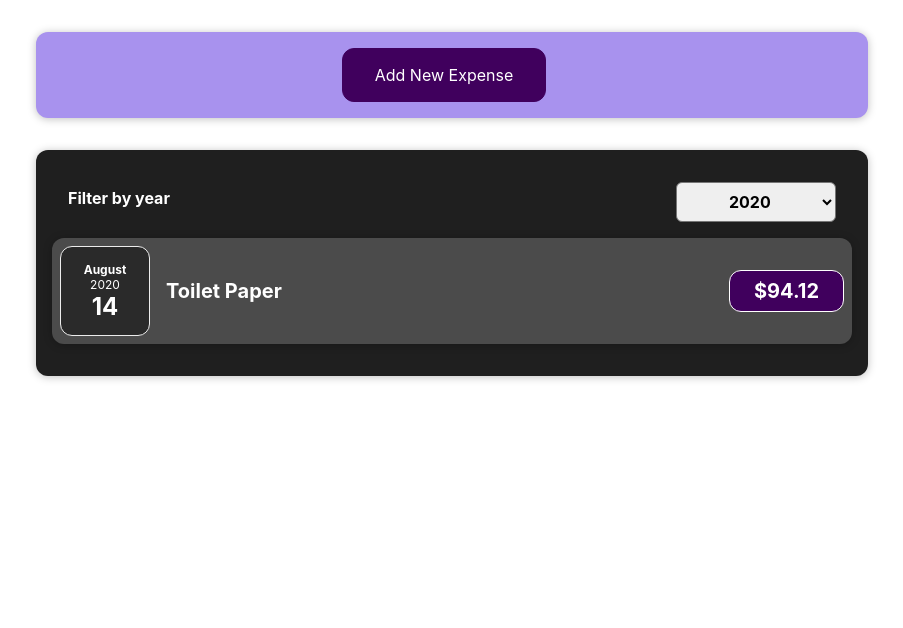
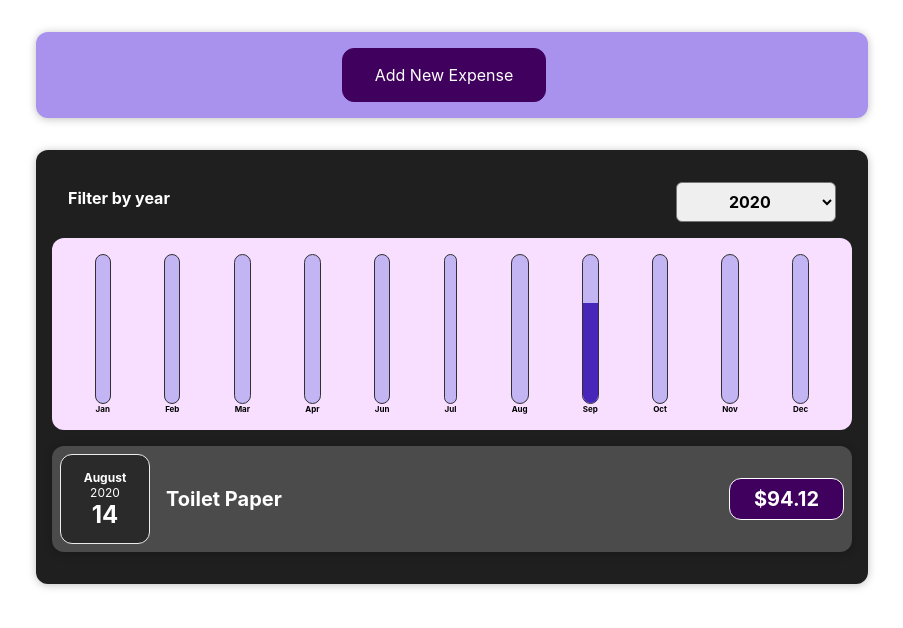
Before and after one commit to wlsdpcks/react-complete-guide, a React (Create React App) app: page / in a window 1280 px wide. Shown: the top 628 px of the page, without its empty margins (188-1091 px from the left). Built offline with nearby package versions, Linux system fonts and the light colour scheme.

Commit message:
80. 마무리 및 다음 단계

```diff
--- a/src/components/Chart/Chart.js
+++ b/src/components/Chart/Chart.js
@@ -3,13 +3,16 @@
 import "./Chart.css";
 
 const Chart = (props) => {
+  const dataPointsValues = props.dataPoints.map((dataPoint) => dataPoint.value);
+  const totalmaximum = Math.max(...dataPointsValues);
+
   return (
     <div className="chart">
       {props.dataPoints.map((dataPoint) => (
         <ChartBar
           key={dataPoint.label}
           value={dataPoint.value}
-          maxValue={null}
+          maxValue={totalmaximum}
           label={dataPoint.label}
         />
       ))}
--- a/src/components/Chart/ChartBar.js
+++ b/src/components/Chart/ChartBar.js
@@ -5,7 +5,7 @@
 const ChartBar = (props) => {
   let barFillHeight = "0%";
 
-  if (props.max > 0) {
+  if (props.maxValue > 0) {
     barFillHeight = Math.round((props.value / props.maxValue) * 100);
   }
 
--- a/src/components/Expenses/Expenses.js
+++ b/src/components/Expenses/Expenses.js
@@ -3,6 +3,7 @@
 import Card from "../UI/Card";
 import ExpensesFilter from "./ExpensesFilter";
 import ExpensesList from "./ExpensesList";
+import ExpensesChart from "./ExpensesChart";
 import "./Expenses.css";
 
 const Expenses = (props) => {
@@ -23,6 +24,7 @@
           selected={filteredYear}
           onChangeFilter={filterChangeHandler}
         />
+        <ExpensesChart expenses={filteredExpenses} />
         <ExpensesList items={filteredExpenses} />
       </Card>
     </div>
--- /dev/null
+++ b/src/components/Expenses/ExpensesChart.js
@@ -0,0 +1,25 @@
+import React from "react";
+import Chart from "../Chart/Chart";
+const ExpensesChart = (props) => {
+  const chartDataPoints = [
+    { label: "Jan", value: 0 },
+    { label: "Feb", value: 0 },
+    { label: "Mar", value: 0 },
+    { label: "Apr", value: 0 },
+    { label: "Jun", value: 0 },
+    { label: "Jul", value: 0 },
+    { label: "Aug", value: 0 },
+    { label: "Sep", value: 0 },
+    { label: "Oct", value: 0 },
+    { label: "Nov", value: 0 },
+    { label: "Dec", value: 0 },
+  ];
+
+  for (const expense of props.expenses) {
+    const expenseMonth = expense.date.getMonth(); // starting at 0 => January => 0
+    chartDataPoints[expenseMonth].value += expense.amount;
+  }
+
+  return <Chart dataPoints={chartDataPoints} />;
+};
+export default ExpensesChart;
```
